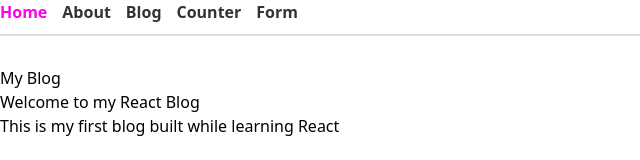
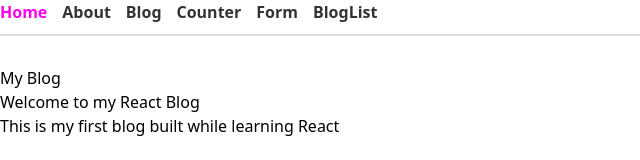
Before and after one commit to Claracandy/my-blog, a React (Vite) app: page / in a window 1280 px wide. Shown: the top 160 px of the page, without its empty margins (0-640 px from the left). Built offline with nearby package versions, Linux system fonts and the light colour scheme.

Commit message:
add change

```diff
--- a/src/components/Navbar.jsx
+++ b/src/components/Navbar.jsx
@@ -8,6 +8,8 @@ import './Navbar.css'
             <Link to="/blog">Blog</Link>
             <Link to="/counter">Counter</Link>
             <Link to="/Form">Form</Link>
+            <Link to="/BlogList">BlogList</Link>
+
 
         </nav>
     );
```
